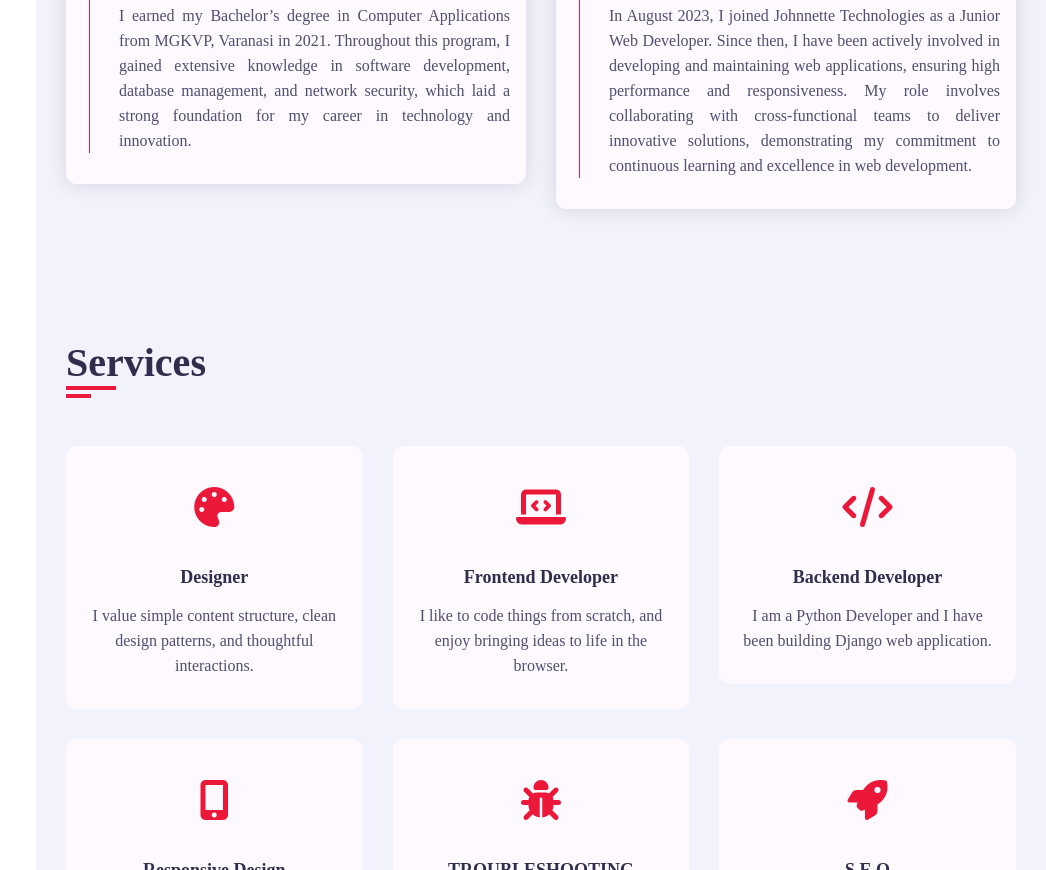
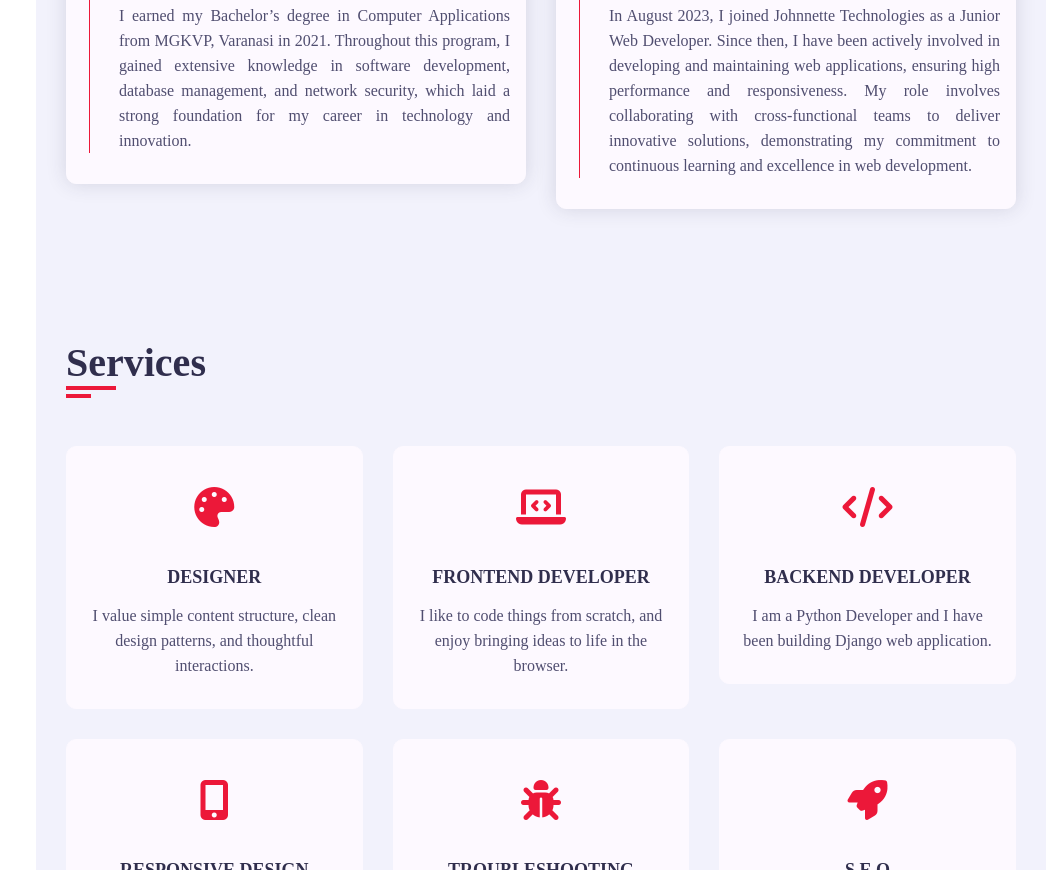
Before and after one commit to asr-404/Portfolio, a plain HTML site: page index.html in a window 1280 px wide. Shown: the part 1930-2800 px from the top of the page, without its empty margins (234-1280 px from the left). Drawn offline with nearby package versions, Linux system fonts and the light colour scheme; a web font is replaced by a local one.

Commit message:
change in the paragraphs

```diff
--- a/index.html
+++ b/index.html
@@ -76,7 +76,7 @@
                   I'm a <span class="typing">Junior Web Developer</span>
                 </h3>
                 <p>
-                  I love web development. I ensure that all of my web code meets the highest quality of web standards that works across all major browsers. I am using HTML,CSS and JS as a Frontend Technology and for Backend Technology I use Python-Django. Proficient in Python and familiar with various
+                  I am a web developer. I ensure that all of my web code meets the highest quality of web standards that works across all major browsers. I am using HTML,CSS and JS as a Frontend Technology and for Backend Technology I use Python-Django. Proficient in Python and familiar with various
                   libraries and frameworks such as Django. Strong knowledge of JS, Python-Django, CSS and other languages like JSON, AJAX.
                 </p>
                 <a href="#contact" class="btn hire-me">Hire Me</a>
@@ -282,7 +282,7 @@
                   <div class="icon">
                     <i class="fa fa-palette"></i>
                   </div>
-                  <h4>Designer</h4>
+                  <h4>DESIGNER</h4>
                   <p>
                     I value simple content structure, clean design patterns, and thoughtful interactions.
                   </p>
@@ -296,7 +296,7 @@
                   <div class="icon">
                     <i class="fa fa-laptop-code"></i>
                   </div>
-                  <h4>Frontend Developer</h4>
+                  <h4>FRONTEND DEVELOPER</h4>
                   <p>
                     I like to code things from scratch, and enjoy bringing ideas to life in the browser.
                   </p>
@@ -309,7 +309,7 @@
                   <div class="icon">
                     <i class="fa fa-code"></i>
                   </div>
-                  <h4>Backend Developer</h4>
+                  <h4>BACKEND DEVELOPER</h4>
                   <p>
                     I am a Python Developer and I have been building Django web application.
                   </p>
@@ -322,7 +322,7 @@
                   <div class="icon">
                     <i class="fa fa-mobile-alt"></i>
                   </div>
-                  <h4>Responsive Design</h4>
+                  <h4>RESPONSIVE DESIGN</h4>
                   <p>
                     Create a responsive frontend which helps to access everyone in any device.
                   </p>
```
